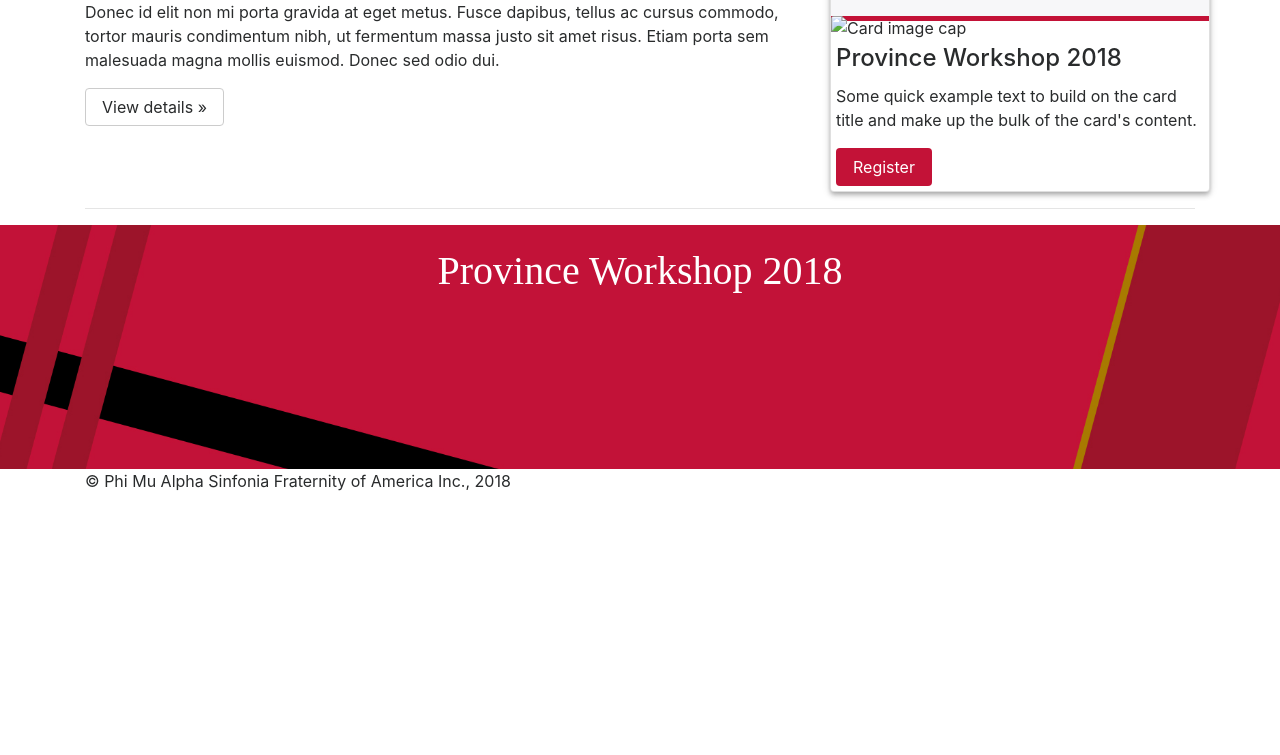
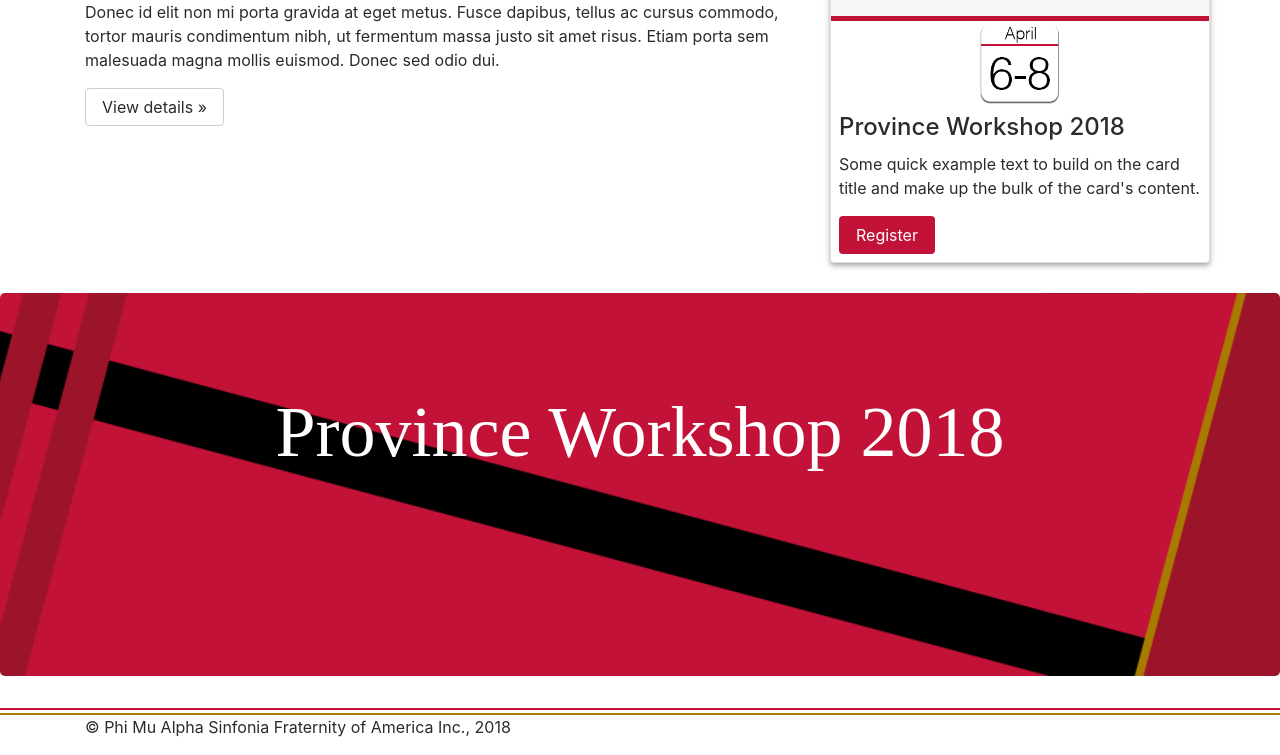
Before and after one commit to juliangerace/Province-21, a plain HTML site: page index.html in a window 1280 px wide. Shown: the part 462-1217 px from the top of the page. Before the commit the page ends 971 px from the top, so only its background shows below. Drawn offline with nearby package versions, Linux system fonts and the light colour scheme; a web font is replaced by a local one.

Commit message:
further development

```diff
--- a/index.html
+++ b/index.html
@@ -1,12 +1,12 @@
 <!doctype html>
 <html lang="en">
+
 <head>
     <!--Made with Love by Julian Gerace-->
     <meta charset="utf-8">
     <meta name="viewport" content="width=device-width, initial-scale=1, shrink-to-fit=no">
     <meta name="description" content="">
-    <meta name="author" content="">
-    <link rel="icon" href="#">
+    <link rel="icon" href="/index.html">
 
     <title>Province 21 | Phi Mu Alpha Sinfonia</title>
 
@@ -21,11 +21,10 @@
 <body>
     <!--Navigation bar -->
     <nav class="navbar navbar-expand-md navbar-light fixed-top" style="background-color:white;border-bottom: 10px solid #c31237;">
-      <a class="navbar-brand" href="#"><img src="/images/Coat-of-Arms.png" width="40" height="auto" alt="Sinfonia coat of arms"> </a>
+        <a class="navbar-brand" href="/index.html"><img src="/images/Coat-of-Arms.png" width="40" height="auto" alt="Sinfonia coat of arms"> </a>
         <button class="navbar-toggler" type="button" data-toggle="collapse" data-target="#navbarsExampleDefault" aria-controls="navbarsExampleDefault" aria-expanded="false" aria-label="Toggle navigation">
         <span class="navbar-toggler-icon"></span>
       </button>
-
         <div class="collapse navbar-collapse" id="navbarsExampleDefault">
             <ul class="navbar-nav mr-auto nav-sm">
                 <li class="nav-item active">
@@ -35,7 +34,7 @@
                     <a class="nav-link" href="#">Link</a>
                 </li>
                 <li class="nav-item dropdown">
-            <a class="nav-link dropdown-toggle" href="http://example.com" id="dropdown01" data-toggle="dropdown" aria-haspopup="true" aria-expanded="false">Chapters</a>
+                    <a class="nav-link dropdown-toggle" id="dropdown01" data-toggle="dropdown" aria-haspopup="true" aria-expanded="false">Chapters</a>
                     <div class="dropdown-menu" aria-labelledby="dropdown01">
                         <a class="dropdown-item" href="#">Alpha Zeta | Penn State University</a>
                         <a class="dropdown-item" href="#">Beta Omicron | Mansfield University</a>
@@ -70,10 +69,13 @@
             </div>
         </div>
         <!-- Main content -->
-      <div class="container">
+        <div class="container" style="padding-bottom: 30px;">
             <div class="row">
                 <div class="col-md-8">
-            <h2>Heading <hr class="hr-red"><hr class="hr-gold"></h2>
+                    <h2>Heading
+                        <hr class="hr-red">
+                        <hr class="hr-gold">
+                    </h2>
                     <p>Donec id elit non mi porta gravida at eget metus. Fusce dapibus, tellus ac cursus commodo, tortor mauris condimentum nibh, ut fermentum massa justo sit amet risus. Etiam porta sem malesuada magna mollis euismod. Donec sed odio dui. </p>
                     <p><a class="btn btn-secondary" href="#" role="button">View details &raquo;</a></p>
                 </div>
@@ -81,25 +83,25 @@
                     <div class="card-header" style="text-align: center;border-bottom: 5px solid #c31237;margin-bottom: -5px;">
                         <h2>Next Event</h2>
                     </div>
-            <img class="card-img-top" src="..." alt="Card image cap">
-  			<div class="card-block" style="padding: 5px;">
+                    <img class="card-img-top" src="/images/calendar.png" alt="April 6-8" />
+                    <div class="card-block" style="padding: 8px;">
                         <h4 class="card-title">Province Workshop 2018</h4>
                         <p class="card-text">Some quick example text to build on the card title and make up the bulk of the card's content.</p>
                         <a href="#" class="btn btn-sin">Register</a>
                     </div>
                 </div>
             </div>
-        <hr>
-
-      </div> <!-- /container -->
-	  <div class="container.fluid">
-		  <div class="row img.responsive" style="background:transparent url('images/sinf-background.jpg') no-repeat center center /cover">>
-			  <div class="col-sm-12" style="color:#fff;text-align: center;"><h1>Province Workshop 2018</h1><br><br><br><br><br><br><br></div>
+        </div>
+        <!-- /container -->
+        <div class="jumbotron workshop">
+            <div class="row">
+                <div class="col-sm-12">
+                    <h3 class="display-3">Province Workshop 2018</h3><br><br><br><br></div>
             </div>
         </div>
 
     </main>
-
+	<hr class="hr-red"><hr class="hr-gold">
     <footer class="container">
         <p>&copy; Phi Mu Alpha Sinfonia Fraternity of America Inc., 2018</p>
     </footer>
@@ -111,4 +113,5 @@
     <script src="https://cdnjs.cloudflare.com/ajax/libs/popper.js/1.12.9/umd/popper.min.js" integrity="sha384-ApNbgh9B+Y1QKtv3Rn7W3mgPxhU9K/ScQsAP7hUibX39j7fakFPskvXusvfa0b4Q" crossorigin="anonymous"></script>
     <script src="https://maxcdn.bootstrapcdn.com/bootstrap/4.0.0-beta.3/js/bootstrap.min.js" integrity="sha384-a5N7Y/aK3qNeh15eJKGWxsqtnX/wWdSZSKp+81YjTmS15nvnvxKHuzaWwXHDli+4" crossorigin="anonymous"></script>
 </body>
+
 </html>
--- a/stylesheet.css
+++ b/stylesheet.css
@@ -7,10 +7,9 @@
 }
 
 
-h1 {
+h1, h3 {
 	font-family: "priori-sans";
 }
-
 
 /*custom buttons*/
 .btn-sin {
@@ -68,6 +67,16 @@
 	}
 }
 
-#callout {
-	background-image: #ffffff url('images/sinf-background.jpg');
+.workshop {
+    color:#fff;
+    text-align:center;
+    background:url(images/sinf-background.png);
+    background-size:cover;
+    background-position:center;
+    padding-top:100px;
+    padding-bottom:100px;
 }
+
+.card-img-top {
+    width: 100%;
+}
```
Also changed, not shown: images/calendar.png (added), images/sinf-background.jpg (deleted), images/sinf-background.png (added), 2 other files. Lines whose indentation alone changed are shown as unchanged.
